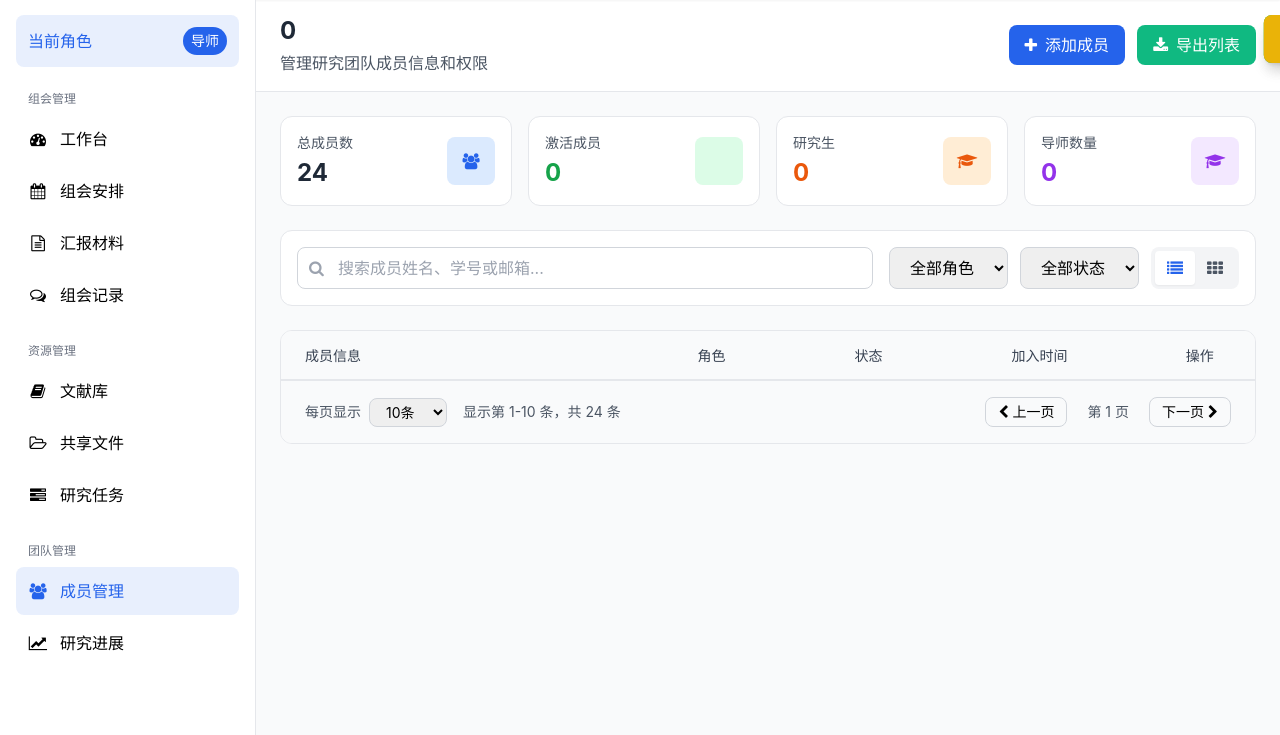
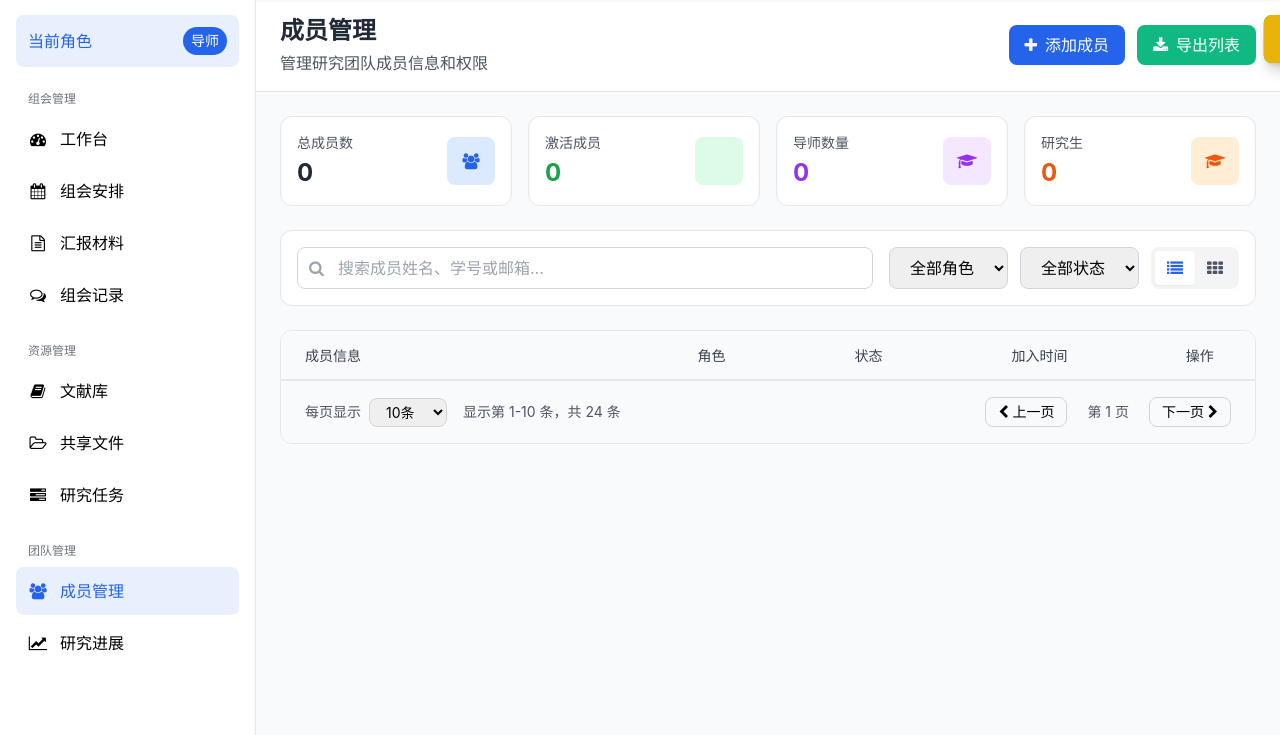
Before and after one commit to CodeWang-Ay/group-share-project, a FastAPI app: template templates/member-management.html in a window 1280 px wide. Shown: the part 65-800 px from the top of the page. Run offline with FastAPI, Linux system fonts and the light colour scheme; the template is opened without the code that fills it, so the values that code supplies are empty; some libraries are stand-ins or nearby versions.

Commit message:
V3 成员信息统计表

```diff
--- a/templates/member-management.html
+++ b/templates/member-management.html
@@ -265,7 +265,7 @@
                             <div class="flex items-center justify-between">
                                 <div>
                                     <p class="text-sm text-gray-600">总成员数</p>
-                                    <p class="text-2xl font-bold text-gray-800 mt-1">24</p>
+                                    <p class="text-2xl font-bold text-gray-800 mt-1" id="total-members-count">0</p>
                                 </div>
                                 <div class="w-12 h-12 bg-blue-100 rounded-lg flex items-center justify-center">
                                     <i class="fa fa-users text-blue-600"></i>
@@ -276,21 +276,10 @@
                             <div class="flex items-center justify-between">
                                 <div>
                                     <p class="text-sm text-gray-600">激活成员</p>
-                                    <p class="text-2xl font-bold text-green-600 mt-1">22</p>
+                                    <p class="text-2xl font-bold text-green-600 mt-1" id="active-members-count">0</p>
                                 </div>
                                 <div class="w-12 h-12 bg-green-100 rounded-lg flex items-center justify-center">
                                     <i class="fa fa-user-check text-green-600"></i>
-                                </div>
-                            </div>
-                        </div>
-                        <div class="bg-white rounded-xl p-4 border border-gray-200">
-                            <div class="flex items-center justify-between">
-                                <div>
-                                    <p class="text-sm text-gray-600">研究生</p>
-                                    <p class="text-2xl font-bold text-orange-600 mt-1">18</p>
-                                </div>
-                                <div class="w-12 h-12 bg-orange-100 rounded-lg flex items-center justify-center">
-                                    <i class="fa fa-graduation-cap text-orange-600"></i>
                                 </div>
                             </div>
                         </div>
@@ -302,6 +291,17 @@
                                 </div>
                                 <div class="w-12 h-12 bg-purple-100 rounded-lg flex items-center justify-center">
                                     <i class="fa fa-graduation-cap text-purple-600"></i>
+                                </div>
+                            </div>
+                        </div>
+                        <div class="bg-white rounded-xl p-4 border border-gray-200">
+                            <div class="flex items-center justify-between">
+                                <div>
+                                    <p class="text-sm text-gray-600">研究生</p>
+                                    <p class="text-2xl font-bold text-orange-600 mt-1" id="student-count">0</p>
+                                </div>
+                                <div class="w-12 h-12 bg-orange-100 rounded-lg flex items-center justify-center">
+                                    <i class="fa fa-graduation-cap text-orange-600"></i>
                                 </div>
                             </div>
                         </div>
@@ -724,18 +724,18 @@
             const teacherCount = members.filter(m => m.role === 'teacher').length;
 
             // 更新页面上的统计数字
-            document.querySelector('.text-2xl.font-bold.text-gray-800').textContent = totalMembersCount;
-            document.querySelector('.text-2xl.font-bold.text-green-600').textContent = activeMembersCount;
-            document.querySelector('.text-2xl.font-bold.text-orange-600').textContent = studentCount;
+            document.getElementById('total-members-count').textContent = totalMembersCount;
+            document.getElementById('active-members-count').textContent = activeMembersCount;
+            document.getElementById('student-count').textContent = studentCount;
             document.getElementById('teacher-count').textContent = teacherCount;
         }
 
         // 更新统计信息（使用API数据）
         function updateStatisticsFromAPI(stats) {
             // 更新页面上的统计数字
-            document.querySelector('.text-2xl.font-bold.text-gray-800').textContent = stats.total_members;
-            document.querySelector('.text-2xl.font-bold.text-green-600').textContent = stats.active_members;
-            document.querySelector('.text-2xl.font-bold.text-orange-600').textContent = stats.student_count;
+            document.getElementById('total-members-count').textContent = stats.total_members;
+            document.getElementById('active-members-count').textContent = stats.active_members;
+            document.getElementById('student-count').textContent = stats.student_count;
             document.getElementById('teacher-count').textContent = stats.teacher_count;
         }
 
```
